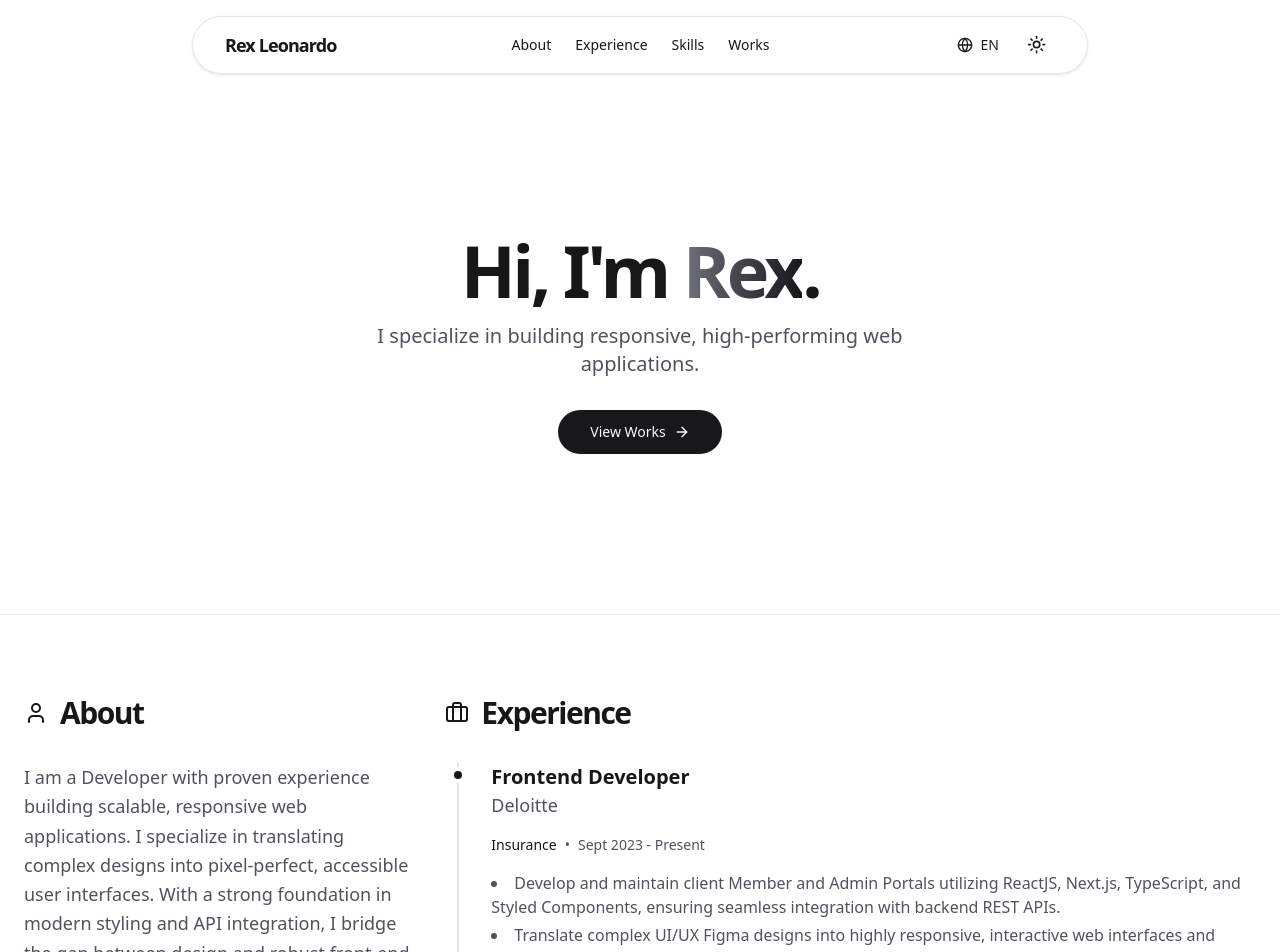
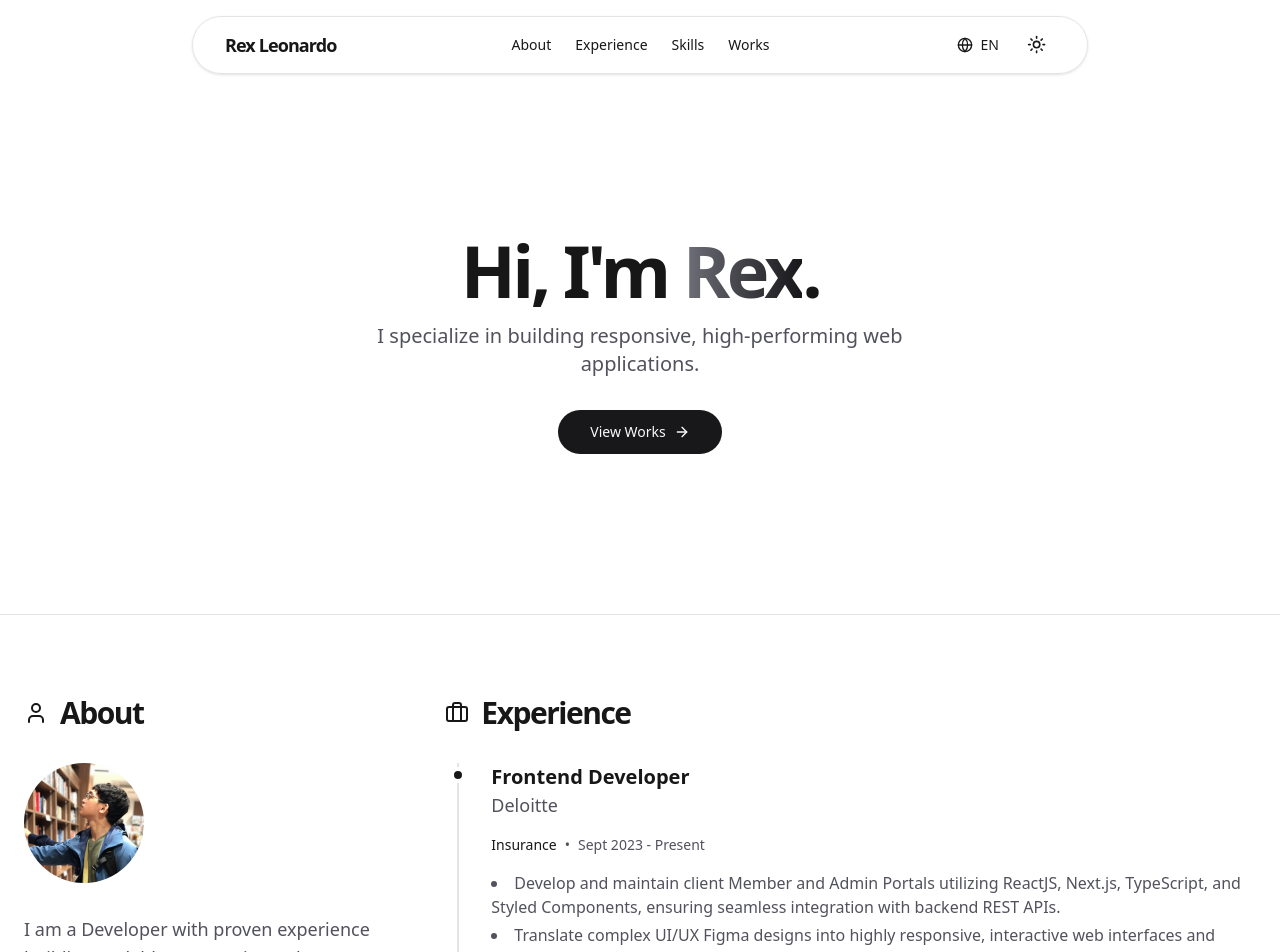
Before and after one commit to rexleonardo/rex-leonardo-web-portfolio, a Next.js app: page /en in a window 1280 px wide. Shown: the top 952 px of the page. Built offline with nearby package versions, Linux system fonts and the light colour scheme.

Commit message:
Added profile photo

```diff
--- a/app/[locale]/page.tsx
+++ b/app/[locale]/page.tsx
@@ -73,13 +73,24 @@ export default async function Home({
                 </div>
               </FadeIn>
               <FadeIn delay={0.1}>
+                <div className="mb-8">
+                  <Image
+                    src="/profile.jpeg"
+                    alt="Profile photo"
+                    width={120}
+                    height={120}
+                    className="rounded-full aspect-square object-cover"
+                  />
+                </div>
+              </FadeIn>
+              <FadeIn delay={0.2}>
                 <div className="prose prose-zinc dark:prose-invert max-w-none mb-8">
                   <p className="text-lg text-zinc-600 dark:text-zinc-400 leading-relaxed">
                     {t("about.description")}
                   </p>
                 </div>
               </FadeIn>
-              <FadeIn delay={0.2}>
+              <FadeIn delay={0.3}>
                 <div>
                   <h3 className="text-xl font-bold mb-4">{t("about.languages.title")}</h3>
                   <ul className="space-y-2 text-zinc-600 dark:text-zinc-400">
@@ -98,7 +109,7 @@ export default async function Home({
                   </ul>
                 </div>
               </FadeIn>
-              <FadeIn delay={0.3}>
+              <FadeIn delay={0.4}>
                 <AboutModals />
               </FadeIn>
             </div>
```
Also changed, not shown: public/profile.jpeg (added).
